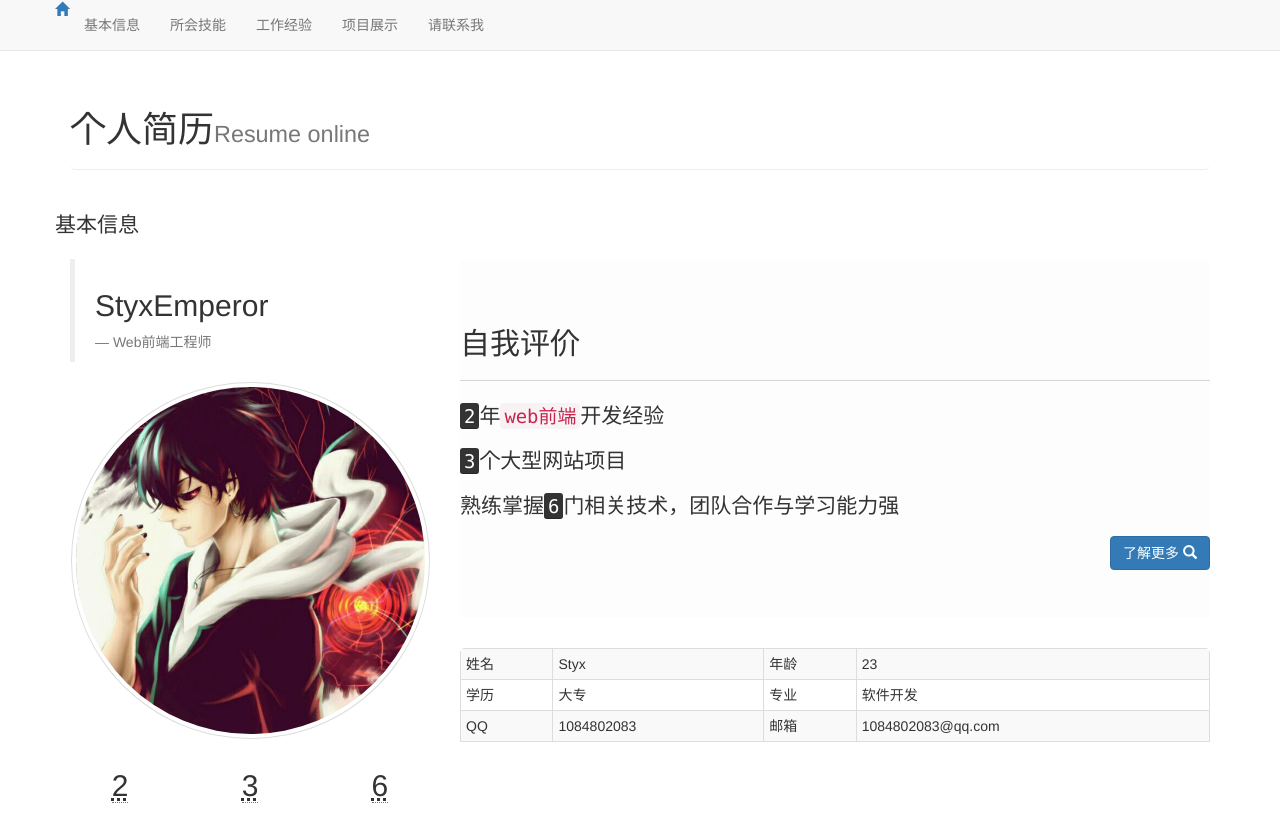
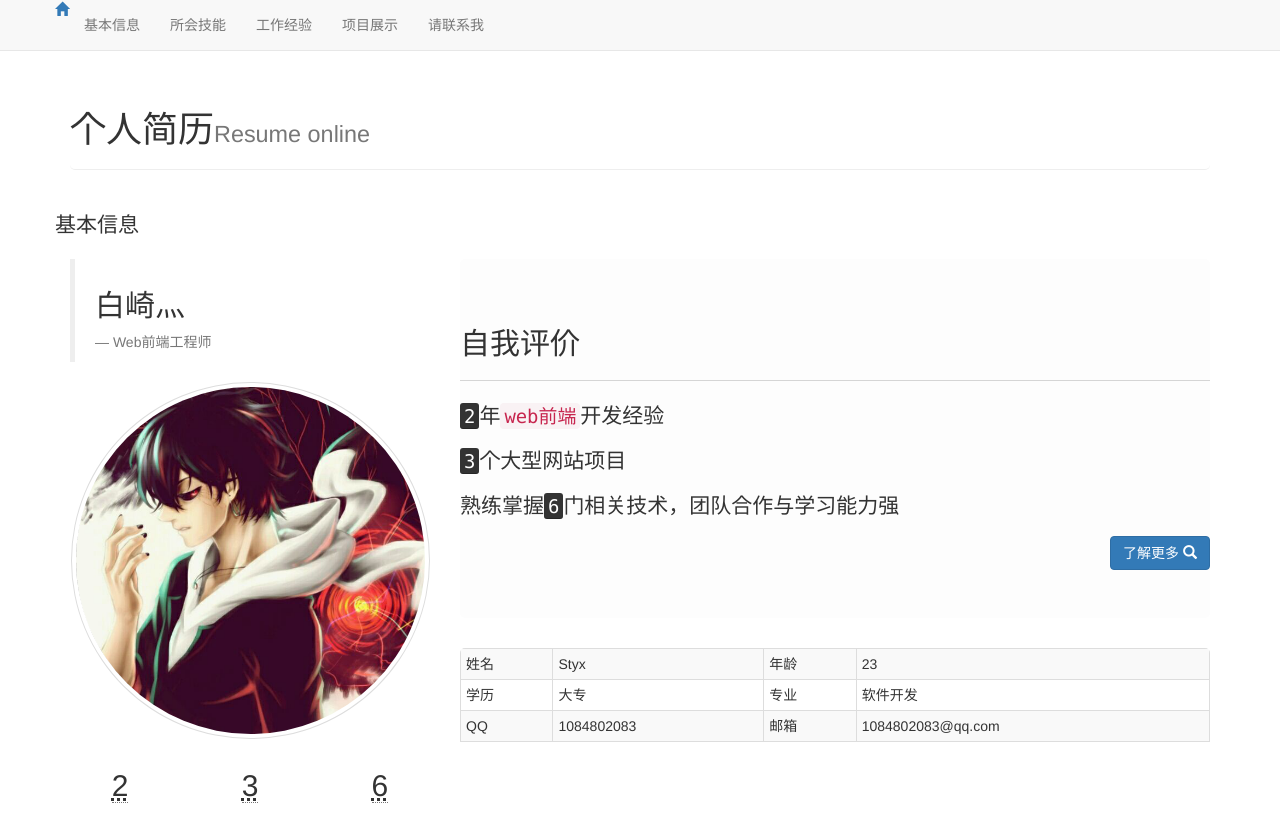
Before and after one commit to zh1084802083/demo, a plain HTML site: page gerenjianli/index.html in a window 1280 px wide. Shown: the top 815 px of the page. Drawn offline with nearby package versions, Linux system fonts and the light colour scheme.

Commit message:
Update index.html

```diff
--- a/gerenjianli/index.html
+++ b/gerenjianli/index.html
@@ -47,7 +47,7 @@
             <h2 id="info" class="lead visible-lg visible-md visible-sm">基本信息</h2>
             <div class="col-sm-4">
                 <blockquote>
-                    <h2>StyxEmperor</h2>
+                    <h2>白崎灬</h2>
                     <footer>Web前端工程师</footer>
                 </blockquote>
                 <div class="row text-center">
```
